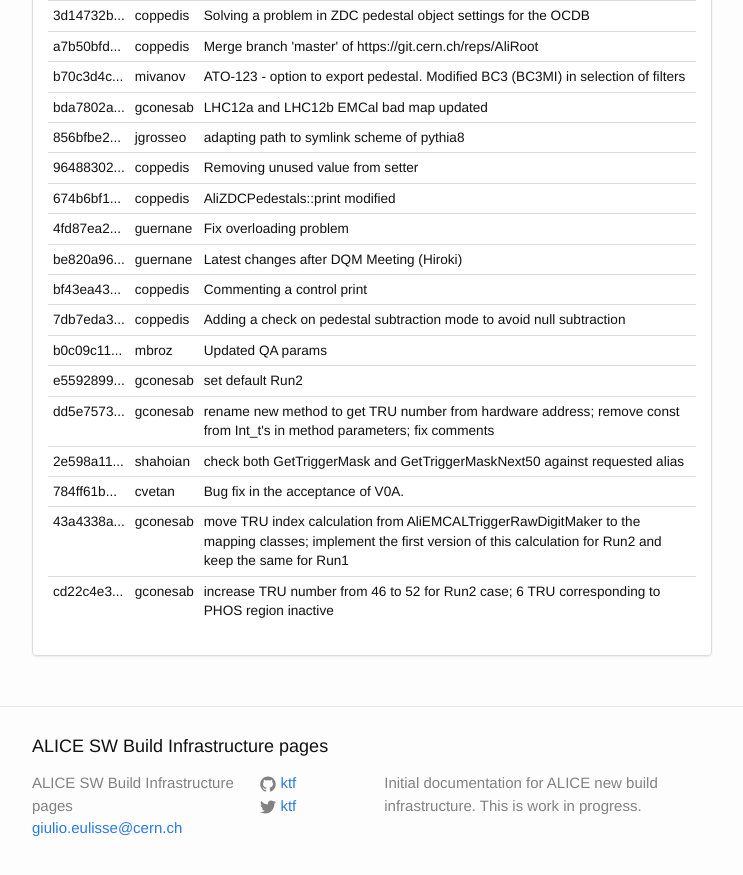
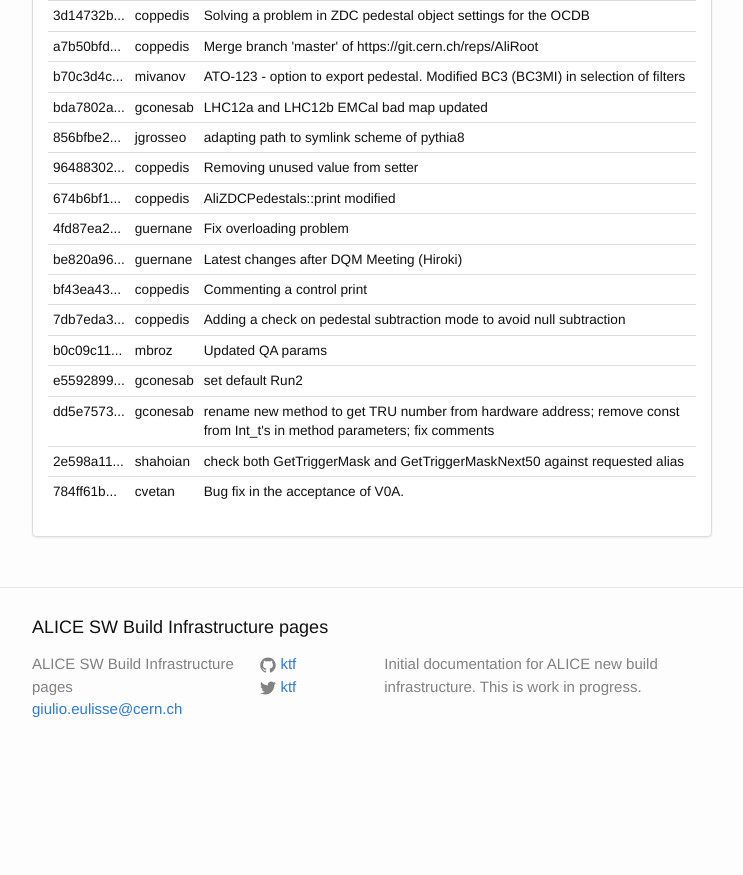
Before and after one commit to alisw/alisw.github.io, a Jekyll site: the page built from index.html, in a window 1280 px wide and 900 px high, scrolled down 3986 px. Shown: the top 875 px of the window, without its empty margins (268-1011 px from the left). Built offline with Jekyll 4.4.1, drawn with Linux system fonts in a browser that asks for light colours; nearby versions of some CDN libraries; after the commit the page ends 4767 px from its top, so only the background shows below that.

Commit message:
Updated results.

```diff
--- a/_data/commits-aliroot-master.yaml
+++ b/_data/commits-aliroot-master.yaml
@@ -148,13 +148,3 @@
  message: >-
     Bug fix in the acceptance of V0A.
  author: !!str cvetan
--
- commit: "43a4338a122142f7da05fbe7fd63ff12a40a68c8"
- message: >-
-    move TRU index calculation from AliEMCALTriggerRawDigitMaker to the mapping classes; implement the first version of this calculation for Run2 and keep the same for Run1
- author: !!str gconesab
--
- commit: "cd22c4e3920391be1ee104a5f878465435074e76"
- message: >-
-    increase TRU number from 46 to 52 for Run2 case; 6 TRU corresponding to PHOS region inactive
- author: !!str gconesab
```
